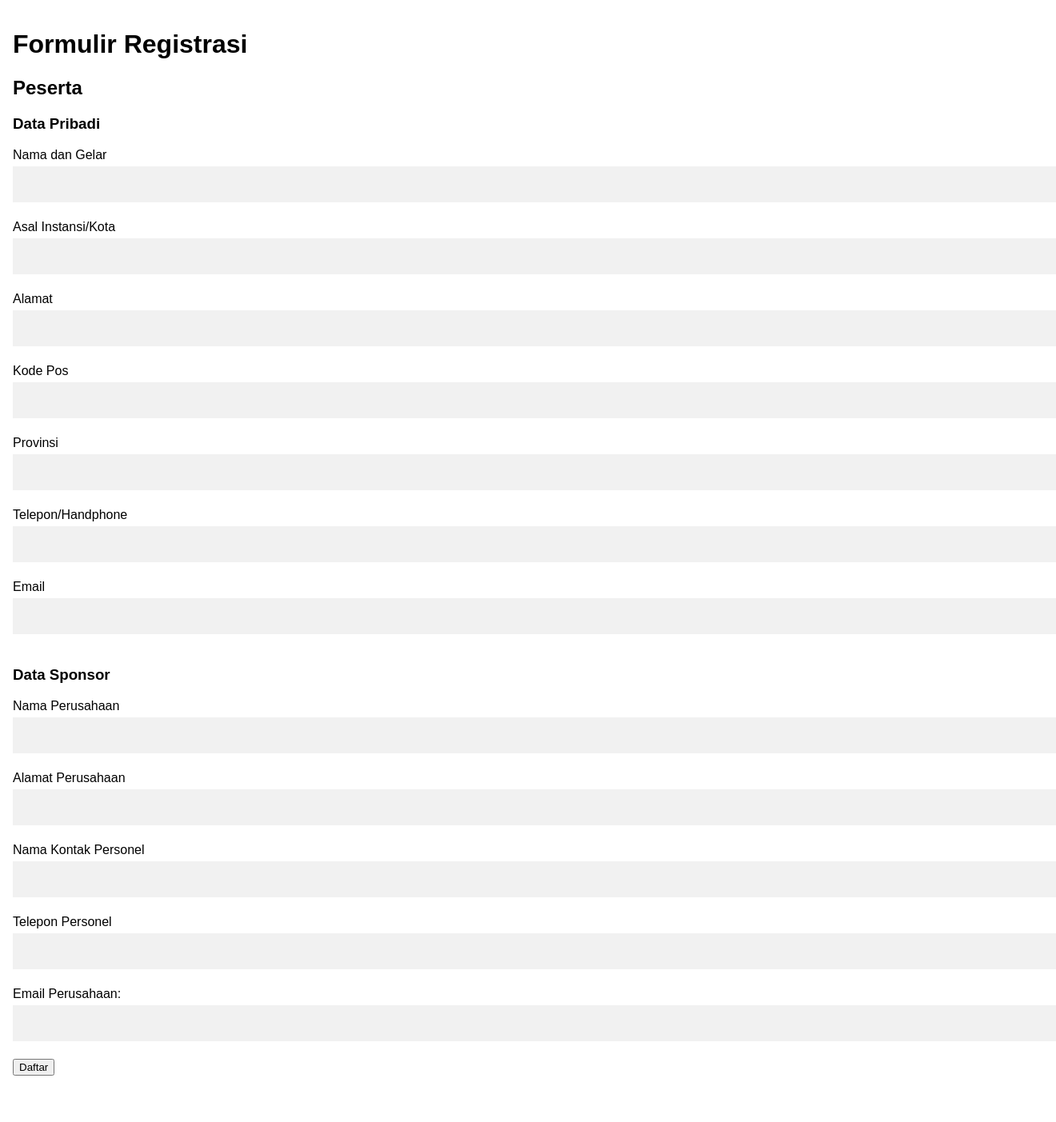
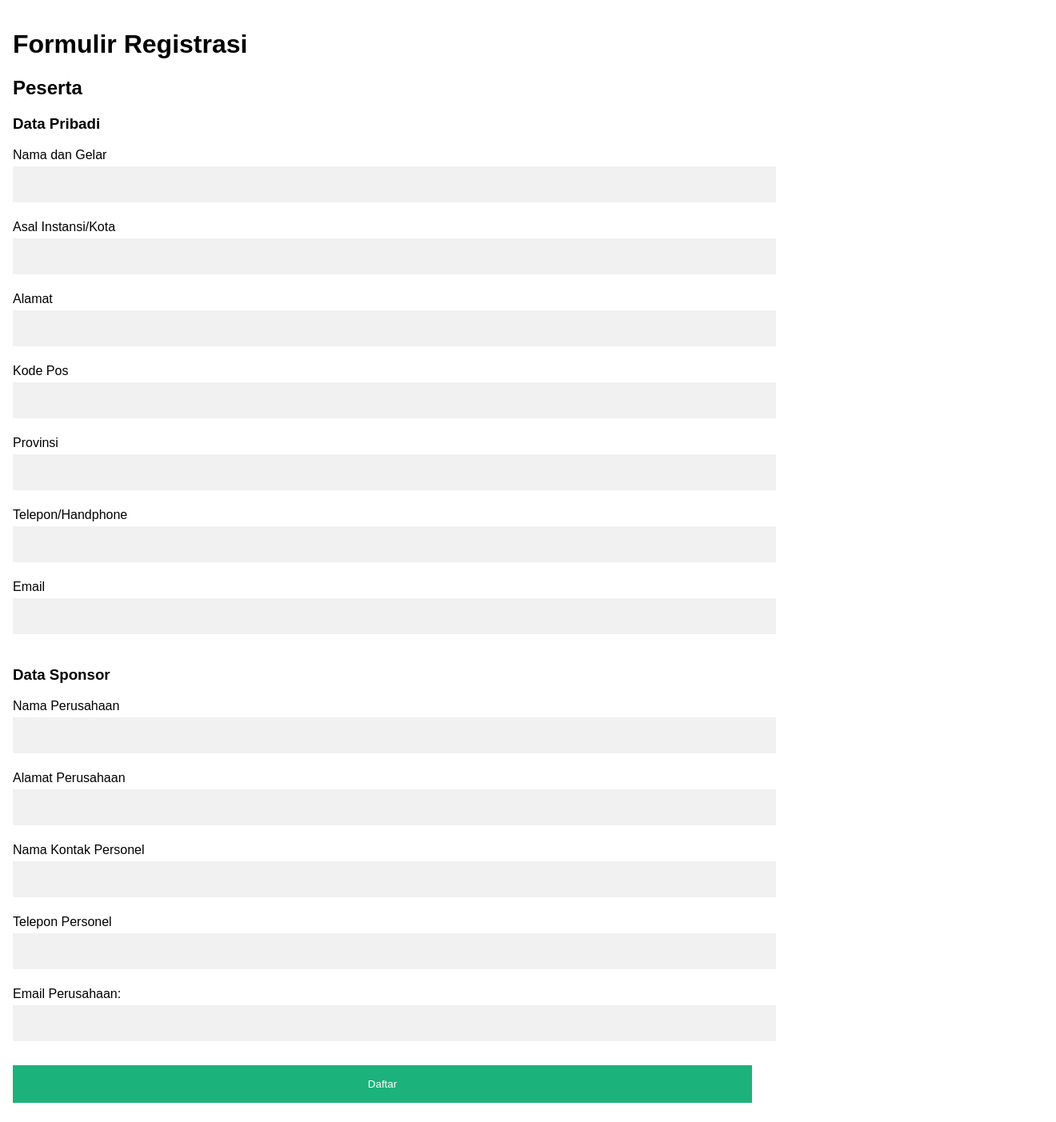
Before and after one commit to DrunkDemoman/DrunkDemoman.github.io, a PHP site: page / in a window 1320 px wide; the page is wider, and only the part inside the window is pictured. Shown: that part at 80% size. Before the commit the page ends 1345 px from the top of that part, so only its background shows below. Run offline with PHP 8.4, Linux system fonts and the light colour scheme.

Commit message:
updated stylesheet

```diff
--- a/Kuis1/style.css
+++ b/Kuis1/style.css
@@ -3,6 +3,9 @@
 {
     font-family: Arial, Helvetica, sans-serif;
     padding: 16px;
+
+    width: 70%;
+    align-items: center;
 }
 
 body{
@@ -19,3 +22,15 @@ input
     border: none;
     background: #f1f1f1;
 }
+
+.submitBtn
+{
+    background-color: #04AA6D;
+  color: white;
+  padding: 16px 20px;
+  margin: 8px 0;
+  border: none;
+  cursor: pointer;
+  width: 100%;
+  opacity: 0.9;
+}
```
